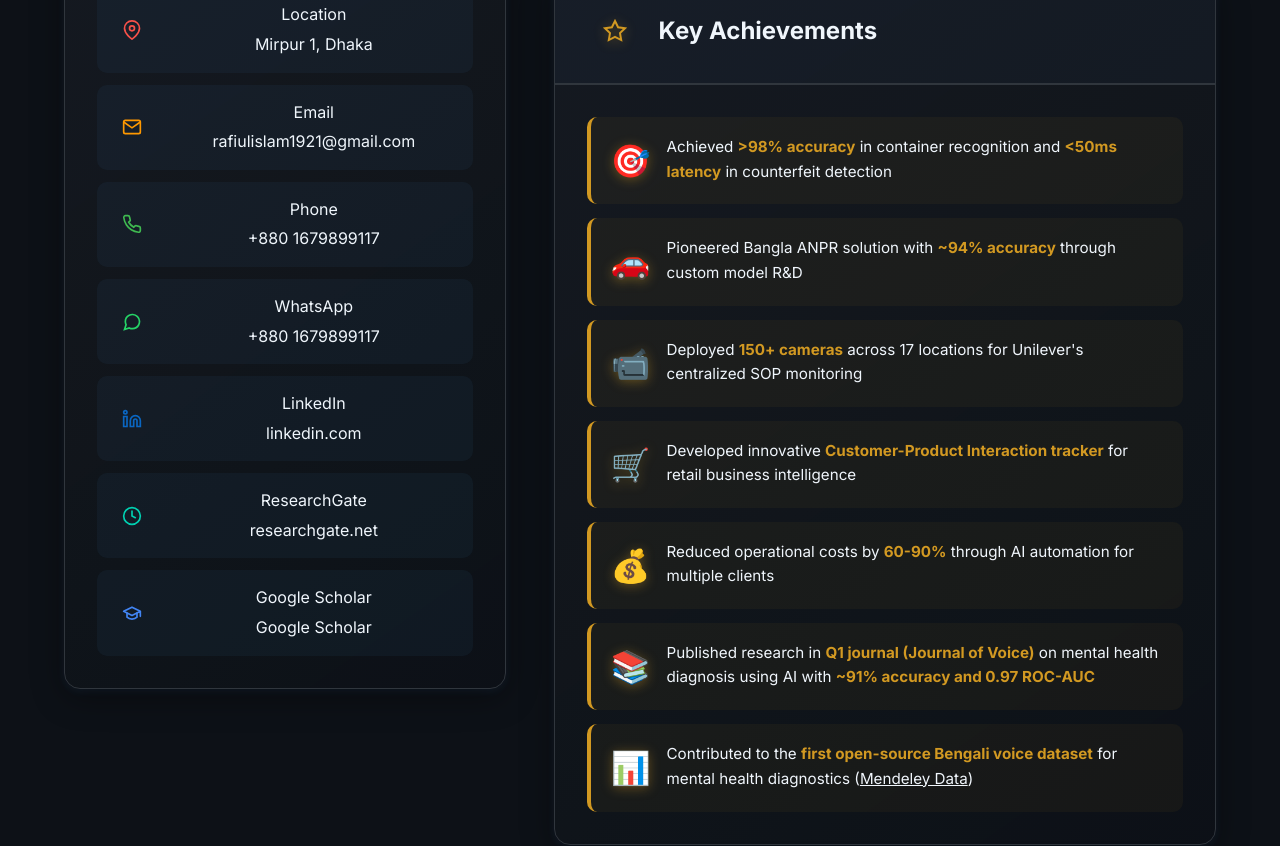
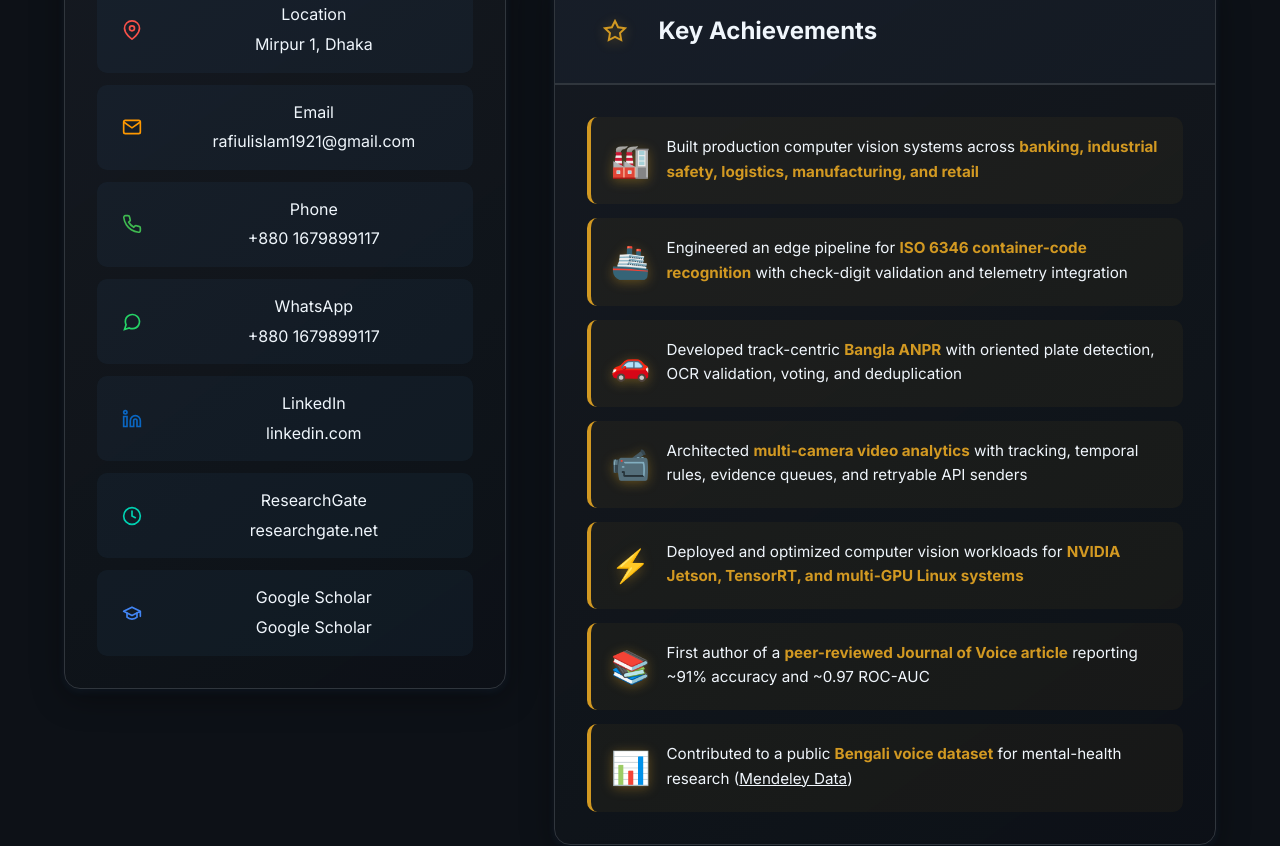
Before and after one commit to rafi0020/rafiul_ML_portfolio, a React (Vite) app: page /about in a window 1280 px wide. Shown: the part 1620-2466 px from the top of the page. Built offline with nearby package versions, Linux system fonts and the light colour scheme.

Commit message:
Replace inflated achievements with evidence-based engineering outcomes

```diff
--- a/src/sections/About.jsx
+++ b/src/sections/About.jsx
@@ -343,32 +343,32 @@ export default function About({ compact = false }){
               <div className="content-card-body">
                 <div className="achievement-list">
                   <div className="achievement-item">
-                    <div className="achievement-icon">🎯</div>
-                    <p>Achieved <strong>{'>'}98% accuracy</strong> in container recognition and <strong>{'<'}50ms latency</strong> in counterfeit detection</p>
+                    <div className="achievement-icon">🏭</div>
+                    <p>Built production computer vision systems across <strong>banking, industrial safety, logistics, manufacturing, and retail</strong></p>
+                  </div>
+                  <div className="achievement-item">
+                    <div className="achievement-icon">🚢</div>
+                    <p>Engineered an edge pipeline for <strong>ISO 6346 container-code recognition</strong> with check-digit validation and telemetry integration</p>
                   </div>
                   <div className="achievement-item">
                     <div className="achievement-icon">🚗</div>
-                    <p>Pioneered Bangla ANPR solution with <strong>~94% accuracy</strong> through custom model R&D</p>
+                    <p>Developed track-centric <strong>Bangla ANPR</strong> with oriented plate detection, OCR validation, voting, and deduplication</p>
                   </div>
                   <div className="achievement-item">
                     <div className="achievement-icon">📹</div>
-                    <p>Deployed <strong>150+ cameras</strong> across 17 locations for Unilever's centralized SOP monitoring</p>
+                    <p>Architected <strong>multi-camera video analytics</strong> with tracking, temporal rules, evidence queues, and retryable API senders</p>
                   </div>
                   <div className="achievement-item">
-                    <div className="achievement-icon">🛒</div>
-                    <p>Developed innovative <strong>Customer-Product Interaction tracker</strong> for retail business intelligence</p>
-                  </div>
-                  <div className="achievement-item">
-                    <div className="achievement-icon">💰</div>
-                    <p>Reduced operational costs by <strong>60-90%</strong> through AI automation for multiple clients</p>
+                    <div className="achievement-icon">⚡</div>
+                    <p>Deployed and optimized computer vision workloads for <strong>NVIDIA Jetson, TensorRT, and multi-GPU Linux systems</strong></p>
                   </div>
                   <div className="achievement-item">
                     <div className="achievement-icon">📚</div>
-                    <p>Published research in <strong>Q1 journal (Journal of Voice)</strong> on mental health diagnosis using AI with <strong>~91% accuracy and 0.97 ROC-AUC</strong></p>
+                    <p>First author of a <strong>peer-reviewed Journal of Voice article</strong> reporting ~91% accuracy and ~0.97 ROC-AUC</p>
                   </div>
                   <div className="achievement-item">
                     <div className="achievement-icon">📊</div>
-                    <p>Contributed to the <strong>first open-source Bengali voice dataset</strong> for mental health diagnostics (<a href="https://data.mendeley.com/datasets/s5j25b5tjk/1" target="_blank" rel="noreferrer" style={{color: 'inherit', textDecoration: 'underline'}}>Mendeley Data</a>)</p>
+                    <p>Contributed to a public <strong>Bengali voice dataset</strong> for mental-health research (<a href="https://data.mendeley.com/datasets/s5j25b5tjk/1" target="_blank" rel="noreferrer" style={{color: 'inherit', textDecoration: 'underline'}}>Mendeley Data</a>)</p>
                   </div>
                 </div>
               </div>
```
